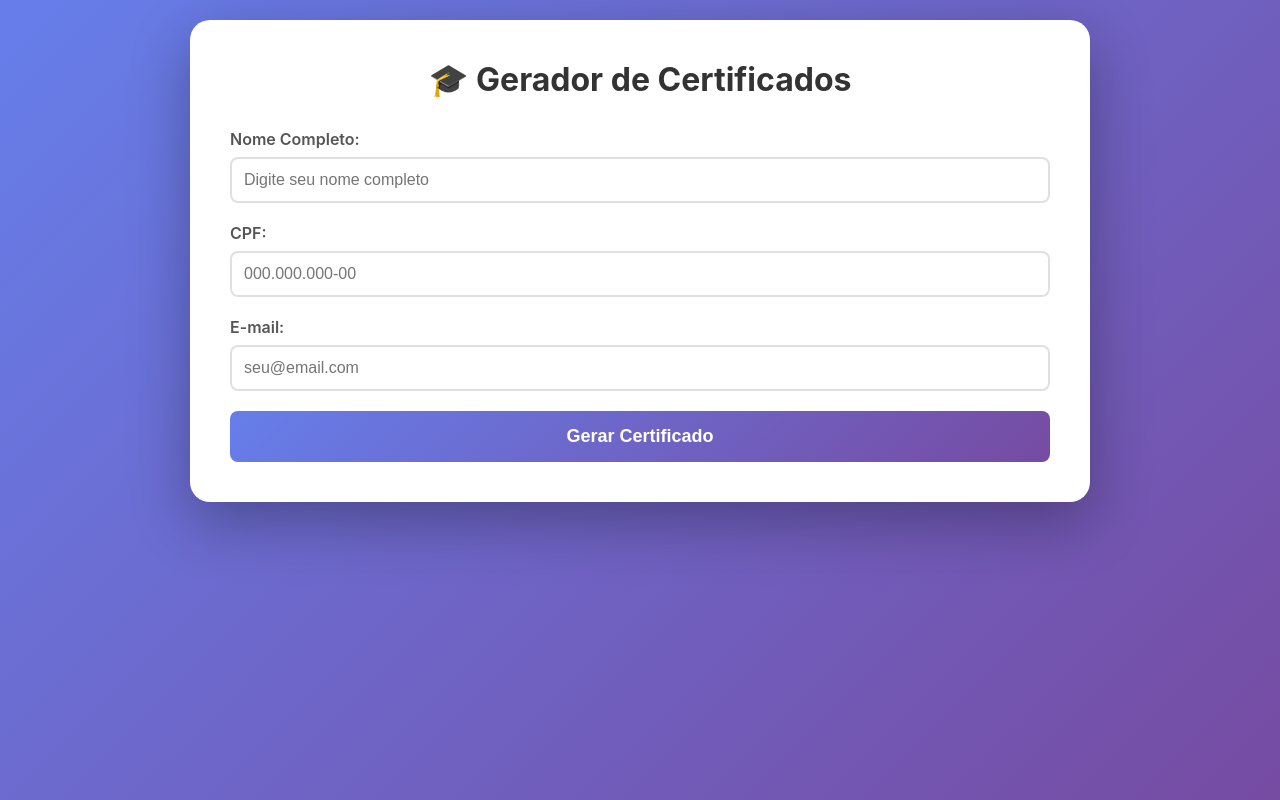
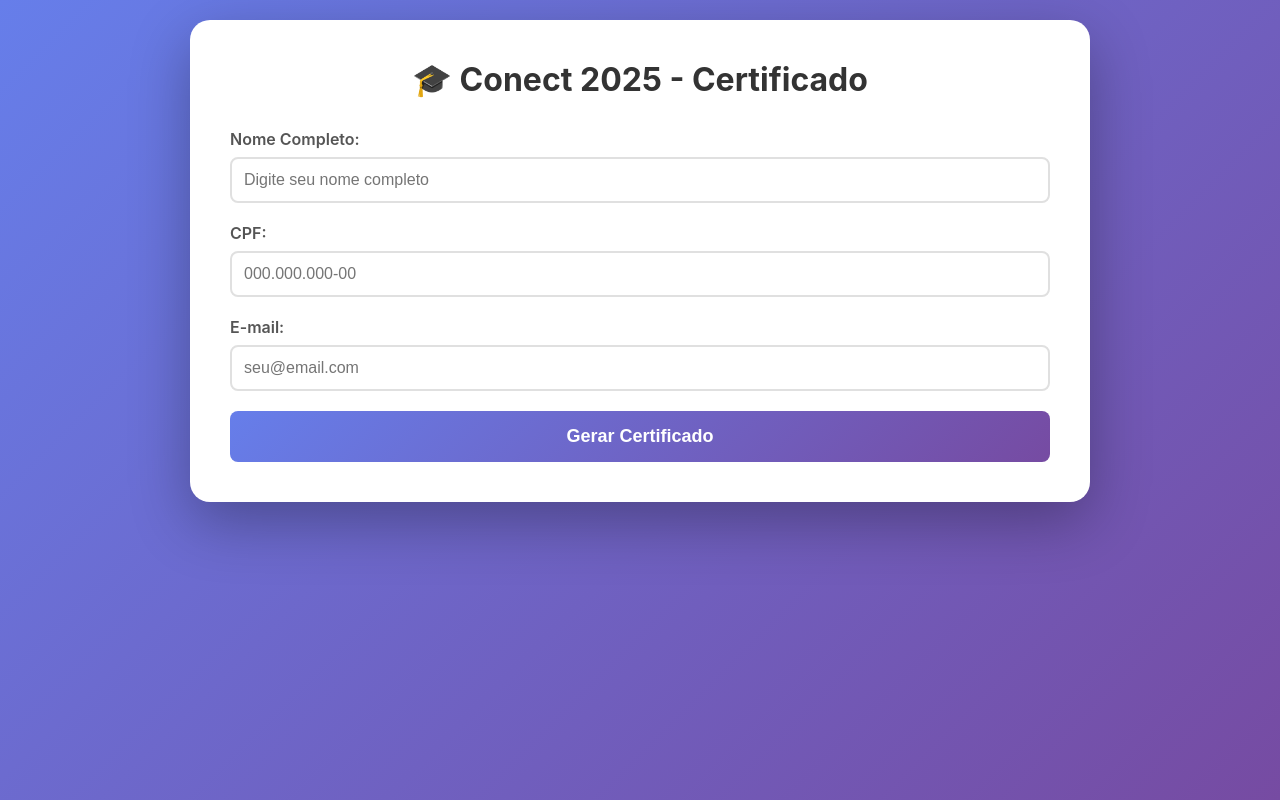
Before and after one commit to marciom3/certificadoconect2025, a plain HTML site: page index.html in a window 1280 px wide. Drawn offline with Linux system fonts and the light colour scheme.

Commit message:
Update index.html e H1

```diff
--- a/index.html
+++ b/index.html
@@ -106,7 +106,7 @@
 </head>
 <body>
     <div class="container">
-        <h1>🎓 Gerador de Certificados</h1>
+        <h1>🎓 Conect 2025 - Certificado</h1>
 
         <form id="certificateForm">
             <div class="form-group">
```
